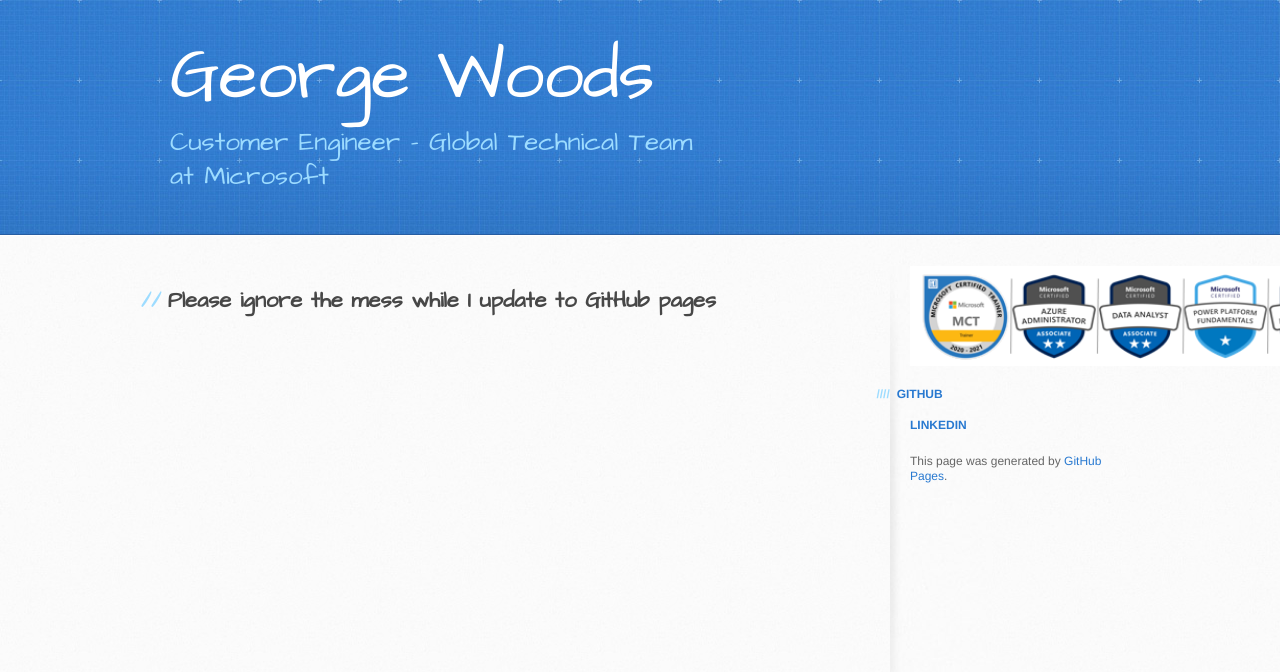
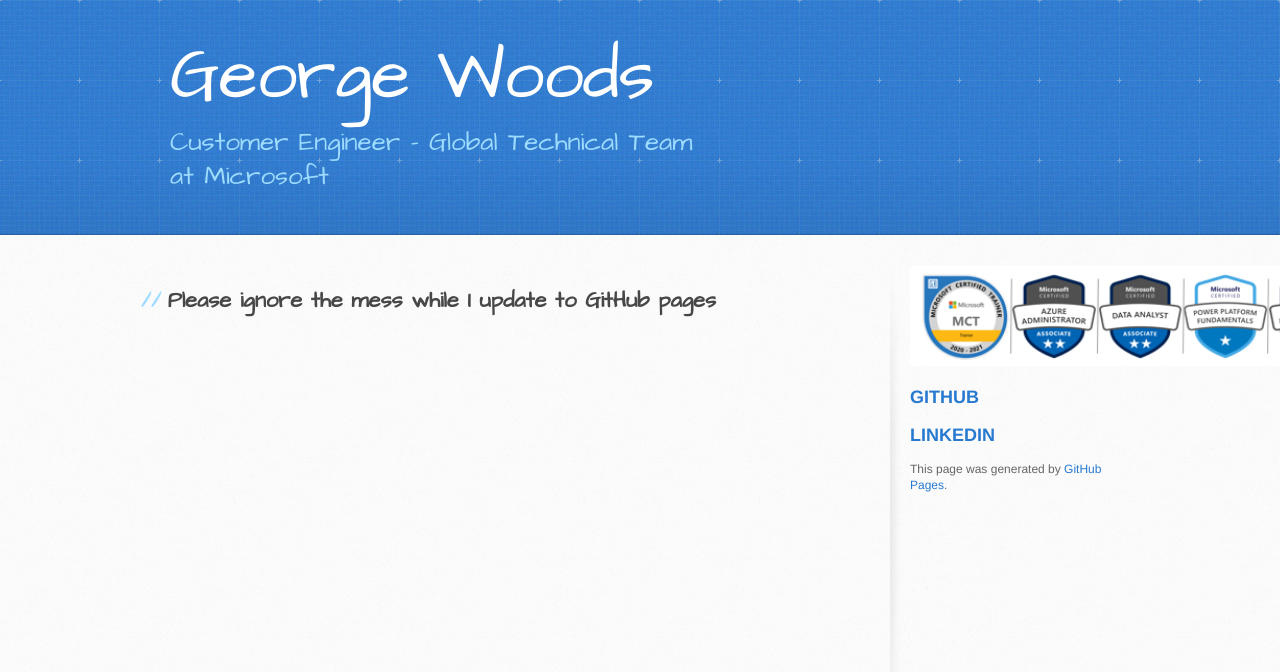
Before and after one commit to gvwoods/gvwoods.github.io, a Jekyll site: the page built from index.md, in a window 1280 px wide. Shown: the top 672 px of the page. Built offline with Jekyll 4.4.1, drawn with Linux system fonts in a browser that asks for light colours; our own code applies the rules of GitHub Pages for plain Markdown files.

Commit message:
Update default.html

```diff
--- a/_layouts/default.html
+++ b/_layouts/default.html
@@ -36,9 +36,9 @@
         <aside id="sidebar">
            <img src="images/certsweb.png" alt="test" width="450" height="100">
 
-          <h4> <a href="https://github.com/gvwoods/">GITHUB</a> </h4>
+          <h2> <a href="https://github.com/gvwoods/">GITHUB</a> </h2>
 
-          <p class="repo-owner"> <a href="https://www.linkedin.com/in/gvwoods/">LINKEDIN</a></p>
+           <h2> <a href="https://www.linkedin.com/in/gvwoods/">LINKEDIN</a> </h2>
 
           <p>This page was generated by <a href="https://pages.github.com">GitHub Pages</a>.</p>
         </aside>
```
